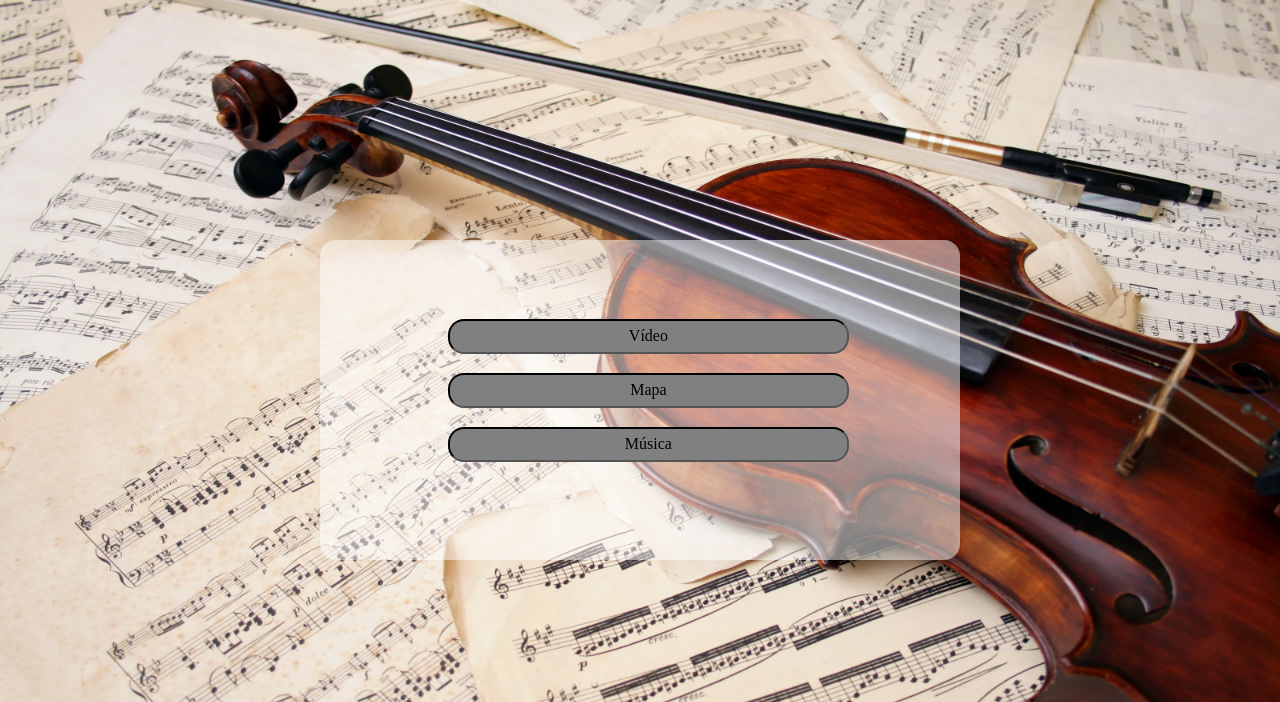
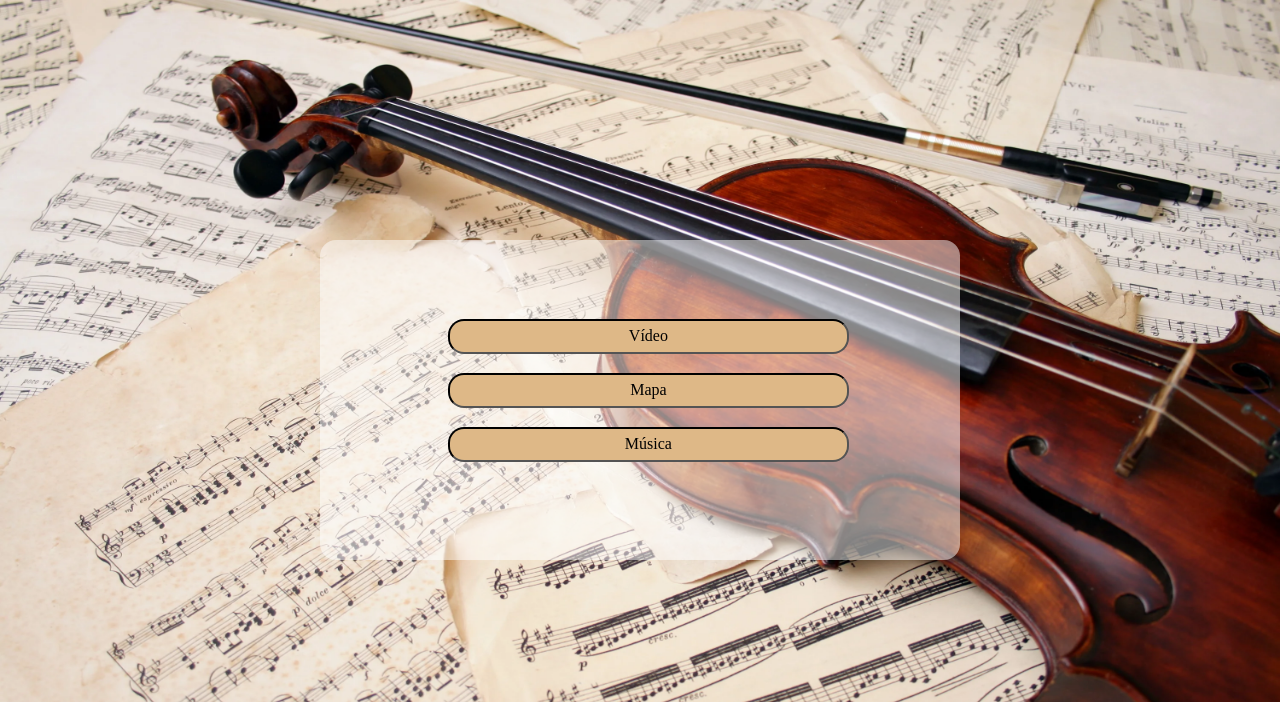
Before and after one commit to Junior00897/aula17.com-, a PHP site: page / in a window 1280 px wide. Shown: the top 702 px of the page. Run offline with PHP 8.4, Linux system fonts and the light colour scheme; some web fonts are replaced.

Commit message:
Mudando a cor para marrom

```diff
--- a/css/estilo.css
+++ b/css/estilo.css
@@ -25,7 +25,7 @@ section.menu{
 }
 section.menu div{
 	width: 60%;
-	background-color:gray;
+	background-color:burlywood;
 	border:2px inset, black;
 	margin-left: 20%;
 	margin-bottom: 3%;
```
